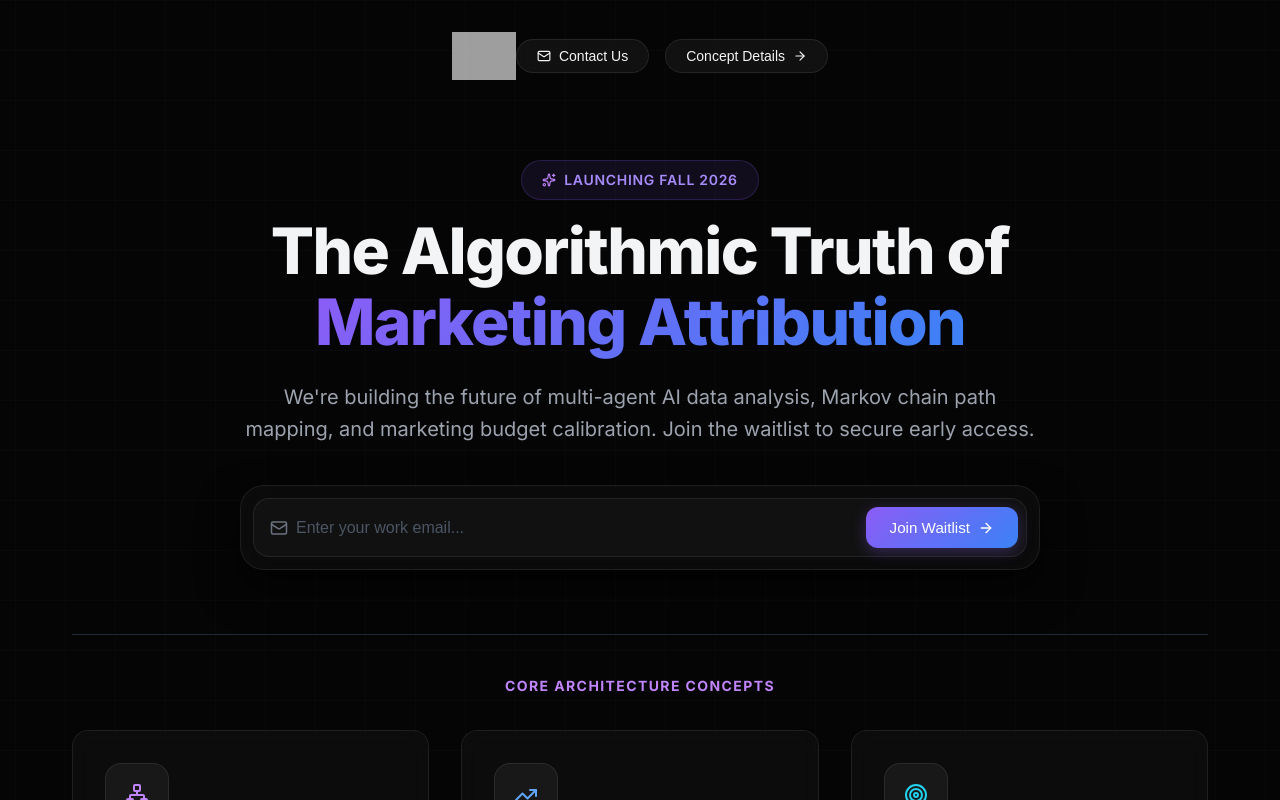
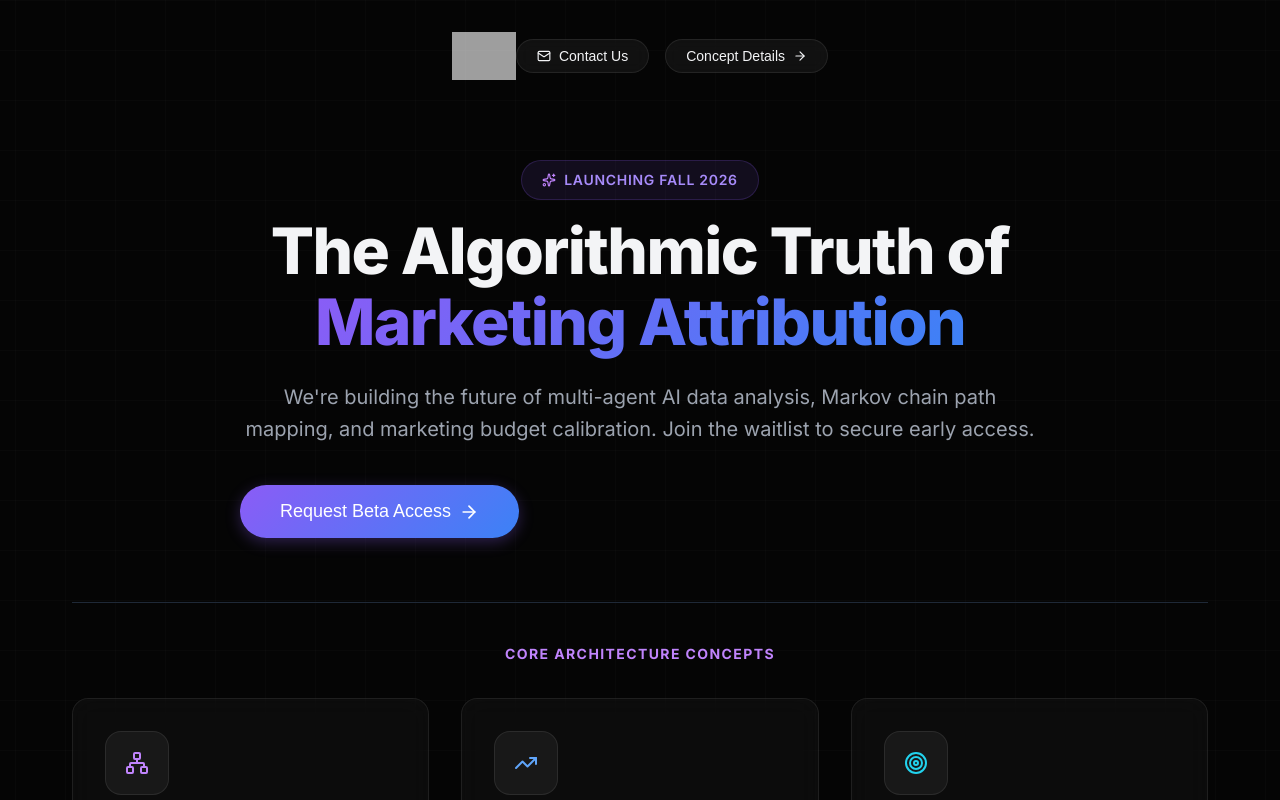
Before and after one commit to detbecker/marketmind-ai-website, a React (Vite) app: page / in a window 1280 px wide. Shown: the top 800 px of the page. Built offline with nearby package versions, Linux system fonts and the light colour scheme; grey boxes are pictures that could not be loaded.

Commit message:
feat: Remove waitlist submission form, replace with direct Request Beta Access CTA redirecting to /contact

```diff
--- a/src/ComingSoon.jsx
+++ b/src/ComingSoon.jsx
@@ -1,34 +1,12 @@
 // src/ComingSoon.jsx
-import React, { useState, useEffect } from 'react';
+import React from 'react';
 import { useNavigate } from 'react-router-dom';
-import { motion, AnimatePresence } from 'framer-motion';
-import { Network, TrendingUp, Target, ArrowRight, Mail, Sparkles, CheckCircle } from 'lucide-react';
+import { motion } from 'framer-motion';
+import { Network, TrendingUp, Target, ArrowRight, Mail, Sparkles } from 'lucide-react';
 import './ComingSoon.css';
 
 export default function ComingSoon() {
   const navigate = useNavigate();
-  const [email, setEmail] = useState('');
-  const [isSubmitted, setIsSubmitted] = useState(false);
-  const [error, setError] = useState('');
-
-
-  const handleSubmit = (e) => {
-    e.preventDefault();
-    if (!email) {
-      setError('Please enter your email address.');
-      return;
-    }
-    const emailRegex = /^[^\s@]+@[^\s@]+\.[^\s@]+$/;
-    if (!emailRegex.test(email)) {
-      setError('Please enter a valid email address.');
-      return;
-    }
-
-    setError('');
-    setIsSubmitted(true);
-    // Simulate API registration, e.g., storing in local storage or analytics
-    localStorage.setItem('marketmind_waitlist_email', email);
-  };
 
   return (
     <div className="coming-soon-wrapper">
@@ -88,64 +66,19 @@ export default function ComingSoon() {
 
 
 
-          {/* Waitlist Form */}
+          {/* Contact Redirect Button */}
           <motion.div
-            className="form-container-cs mt-10 max-w-lg mx-auto"
+            className="flex justify-center mt-10"
             initial={{ opacity: 0, y: 20 }}
             animate={{ opacity: 1, y: 0 }}
             transition={{ duration: 0.6, delay: 0.4 }}
           >
-            <AnimatePresence mode="wait">
-              {!isSubmitted ? (
-                <motion.form
-                  key="form"
-                  onSubmit={handleSubmit}
-                  className="waitlist-form glass-panel"
-                  exit={{ opacity: 0, y: -20 }}
-                  transition={{ duration: 0.3 }}
-                >
-                  <div className="input-group">
-                    <Mail className="input-icon text-gray-500" size={18} />
-                    <input
-                      type="email"
-                      placeholder="Enter your work email..."
-                      value={email}
-                      onChange={(e) => {
-                        setEmail(e.target.value);
-                        if (error) setError('');
-                      }}
-                      className="email-input"
-                    />
-                    <button type="submit" className="btn btn-primary submit-btn">
-                      Join Waitlist <ArrowRight size={16} />
-                    </button>
-                  </div>
-                  {error && (
-                    <motion.p
-                      initial={{ opacity: 0, y: -10 }}
-                      animate={{ opacity: 1, y: 0 }}
-                      className="error-message"
-                    >
-                      {error}
-                    </motion.p>
-                  )}
-                </motion.form>
-              ) : (
-                <motion.div
-                  key="success"
-                  className="success-card glass-panel text-center p-8 rounded-2xl border border-gray-800"
-                  initial={{ opacity: 0, scale: 0.9 }}
-                  animate={{ opacity: 1, scale: 1 }}
-                  transition={{ type: "spring", stiffness: 100 }}
-                >
-                  <CheckCircle size={48} className="success-icon text-emerald-400 mx-auto" />
-                  <h3 className="h3 mt-4 text-white text-2xl font-bold">You're on the list!</h3>
-                  <p className="body-text text-gray-300 mt-3 max-w-md mx-auto leading-relaxed">
-                    Thank you for your interest in MarketMind AI. You will be contacted soon with more information.
-                  </p>
-                </motion.div>
-              )}
-            </AnimatePresence>
+            <button
+              className="btn btn-primary btn-large flex items-center gap-3"
+              onClick={() => navigate('/contact')}
+            >
+              Request Beta Access <ArrowRight size={20} />
+            </button>
           </motion.div>
         </div>
 
```
